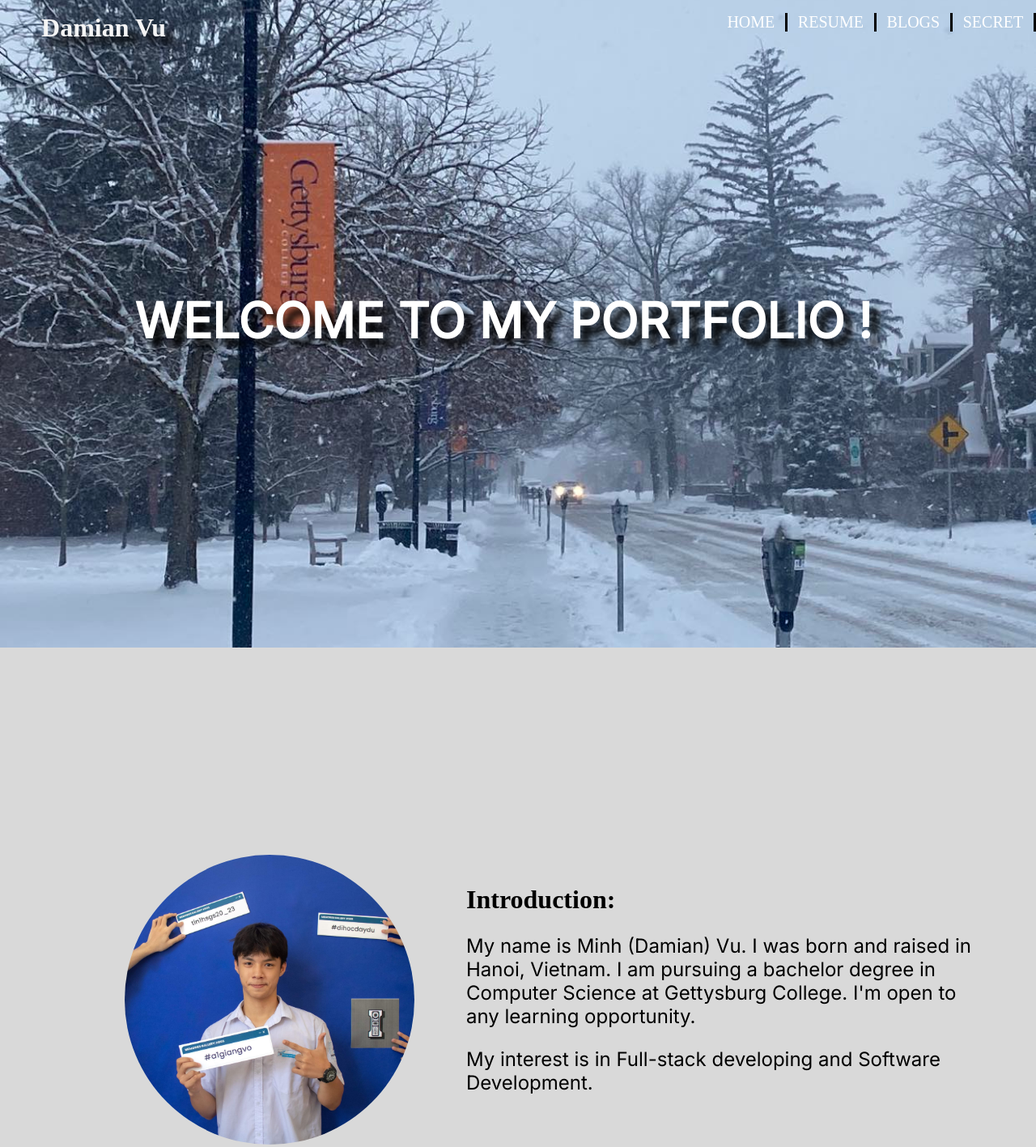
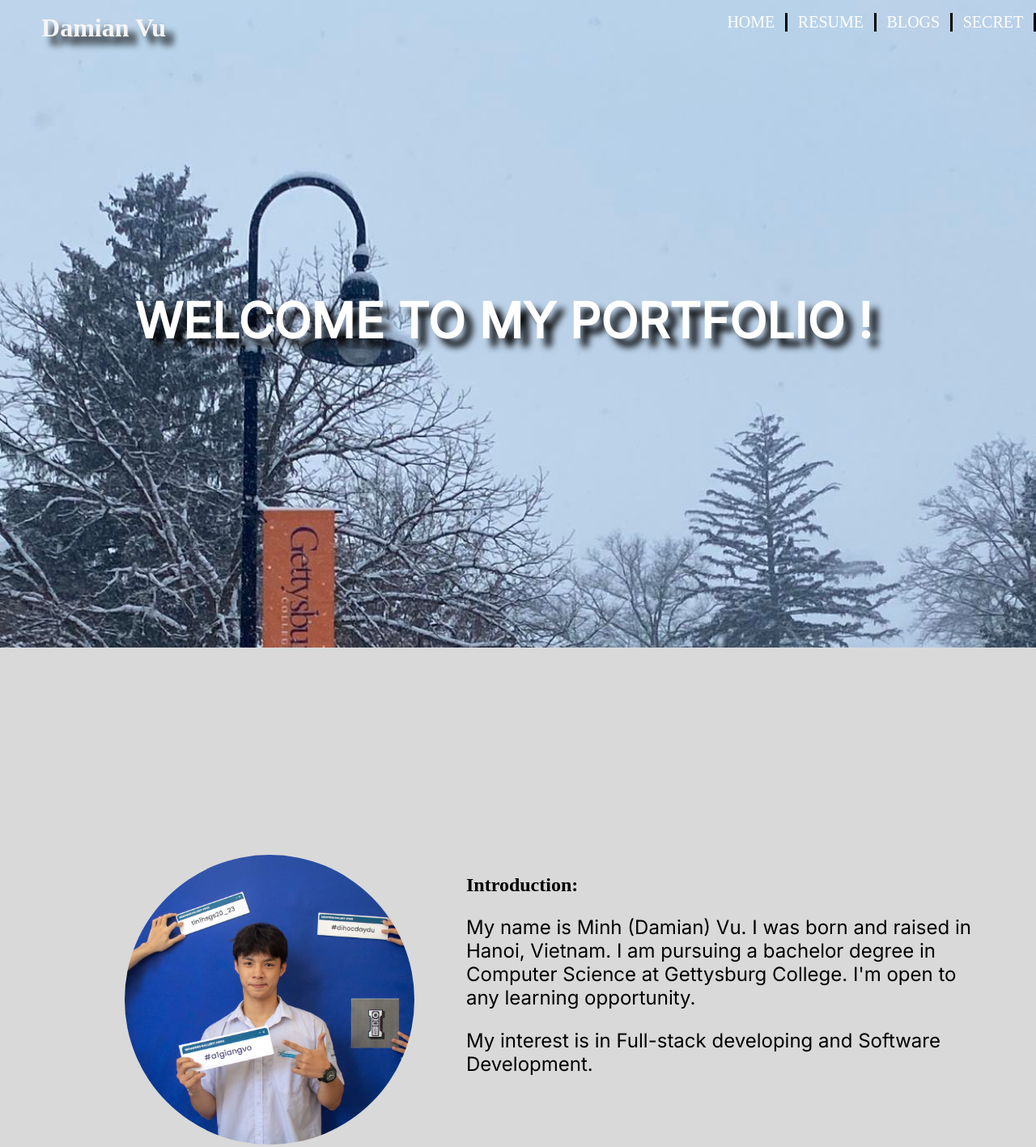
Before and after one commit to minhvdq/damianvu, a website: page mySiteFE/index.html in a window 1280 px wide. Shown: the top 1417 px of the page at 81% size. Drawn offline with Linux system fonts and the light colour scheme; a web font is replaced by a local one.

Commit message:
fix background

```diff
--- a/mySiteFE/blogs/blog-container/style-blog.css
+++ b/mySiteFE/blogs/blog-container/style-blog.css
@@ -6,6 +6,10 @@
     background-size:     cover;                      /* <------ */
     background-repeat:   no-repeat;
     background-position: center center
+}
+body{
+    background-image: none;
+    background-color: #d9d9d9;
 }
 .welcome{
     top: 30%;
@@ -27,6 +31,7 @@ img{
 }
 .title h1{
     font-family: 'Inter';
+    font-size: 5vh;
     color: white;
     filter: drop-shadow(2px 2px black);
 }
--- a/mySiteFE/style.css
+++ b/mySiteFE/style.css
@@ -4,19 +4,18 @@ body, html {
 }
 
 body{
-    background-color: #D9D9D9;
-    z-index: -1;
-    height: 100%;
-    overflow-x: hidden;
+    background-image: url('./image/gettysburg.jpeg'); /* Your background image */
+    background-size: cover;
+    background-position: center;
+    background-attachment: fixed; /* This ensures that the background remains fixed while scrolling */
+    margin: 0;
+    padding: 0;
+    height: 100vh; /* Adjust as needed */
 }
 #header{
     margin: 0;
     padding:0;
     height: 100vh;
-    background-image: url('./image/gettysburg.jpeg');
-    background-size:     cover;                      /* <------ */
-    background-repeat:   no-repeat;
-    background-position: center center
 }
 .taskbar{
     display: none;
@@ -85,7 +84,7 @@ body{
     font-size: 5vw;
     padding-top: 1vh;
     padding-bottom: 1vh;
-    margin-top: 20vh;
+    margin-top: 0;
 }
 
 .contact p {
@@ -108,6 +107,11 @@ body{
 .other{
     padding-top: 20%;
     position: relative;
+    -webkit-backdrop-filter: blur(10px); /* Adjust blur amount as needed */
+    backdrop-filter: blur(10px); /* Adjust blur amount as needed */
+    background-color: #d9d9d9;
+    padding-bottom: 20vh;
+
 }
 .images{
     padding-left: 15%;
@@ -136,10 +140,6 @@ body{
         margin: 0;
         padding:0;
         height: 100vh;
-        background-image: url('./image/gettysburg.jpeg');
-        background-size:     cover;                      /* <------ */
-        background-repeat:   no-repeat;
-        background-position: center center
 
     }
 
@@ -192,13 +192,14 @@ body{
         width: 70%;
     }
     .introText{
-        padding-top: 2vh;
+        padding-top: 1vh;
         padding-right: 5%;
         width: 50%;
         float: right;
     }
     .introText h1{
         text-align: left;
+        font-size: 3vh;
     }
     .introText p{
         font-family: 'Inter';
@@ -215,7 +216,7 @@ body{
     .contact{
         padding-top: 1vh;
         padding-bottom: 1vh;
-        margin-top: 20vh;
+        margin-top: 0;
     }
 
     .contact p{
```
Also changed, not shown: mySiteFE/blogs/index.html (+0 -1 lines).
